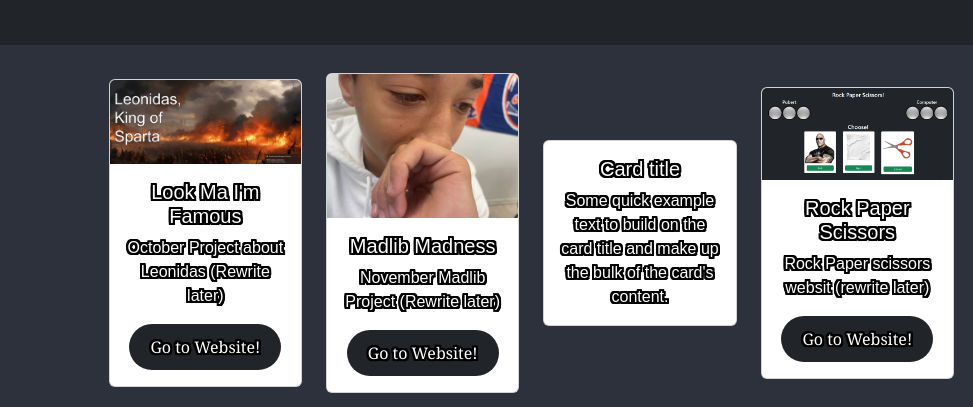
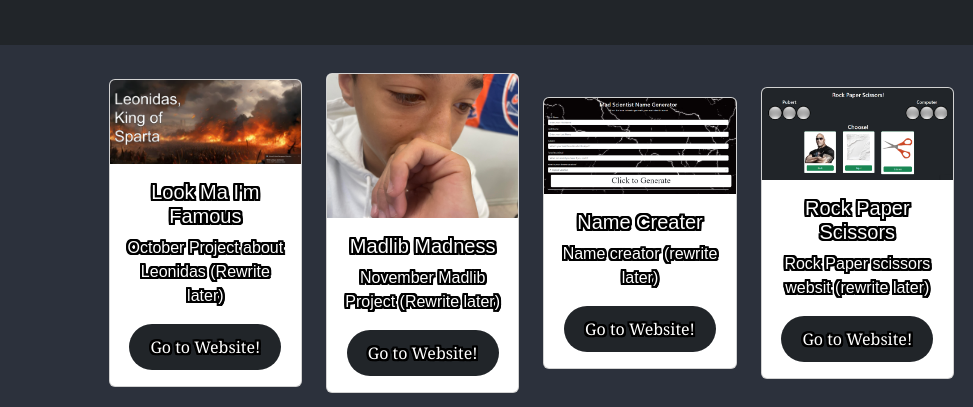
Before and after one commit to Jason20668/Monthly-Website-Gallary, a plain HTML site: page index.html in a window 1280 px wide. Shown: the part 243-650 px from the top of the page, 0-973 px from the left. Drawn offline with nearby package versions, Linux system fonts and the light colour scheme.

Commit message:
Added December project (i forgor)

```diff
--- a/index.html
+++ b/index.html
@@ -103,10 +103,11 @@
         <!--Gallery Description Card (LG Screen)-->
         <div class="col-lg-2 col-md-6 col-sm-12 d-none d-lg-block">
             <div class="card text-center" style="">
+                <img src="imgs/December.png" class="card-img-top img-fluid" alt="...">
                 <div class="card-body">
-                    <h5 class="card-title">Card title</h5>
-                    <p class="card-text">Some quick example text to build on the card title and make up the bulk of the
-                        card's content.</p>
+                    <h5 class="card-title">Name Creater</h5>
+                    <p class="card-text">Name creator (rewrite later)</p>
+                    <a href="https://jason20668.github.io/Name-Creator/" class="btn bg-dark">Go to Website!</a>
                 </div>
             </div>
         </div>
```
Also changed, not shown: imgs/December.png (added).
